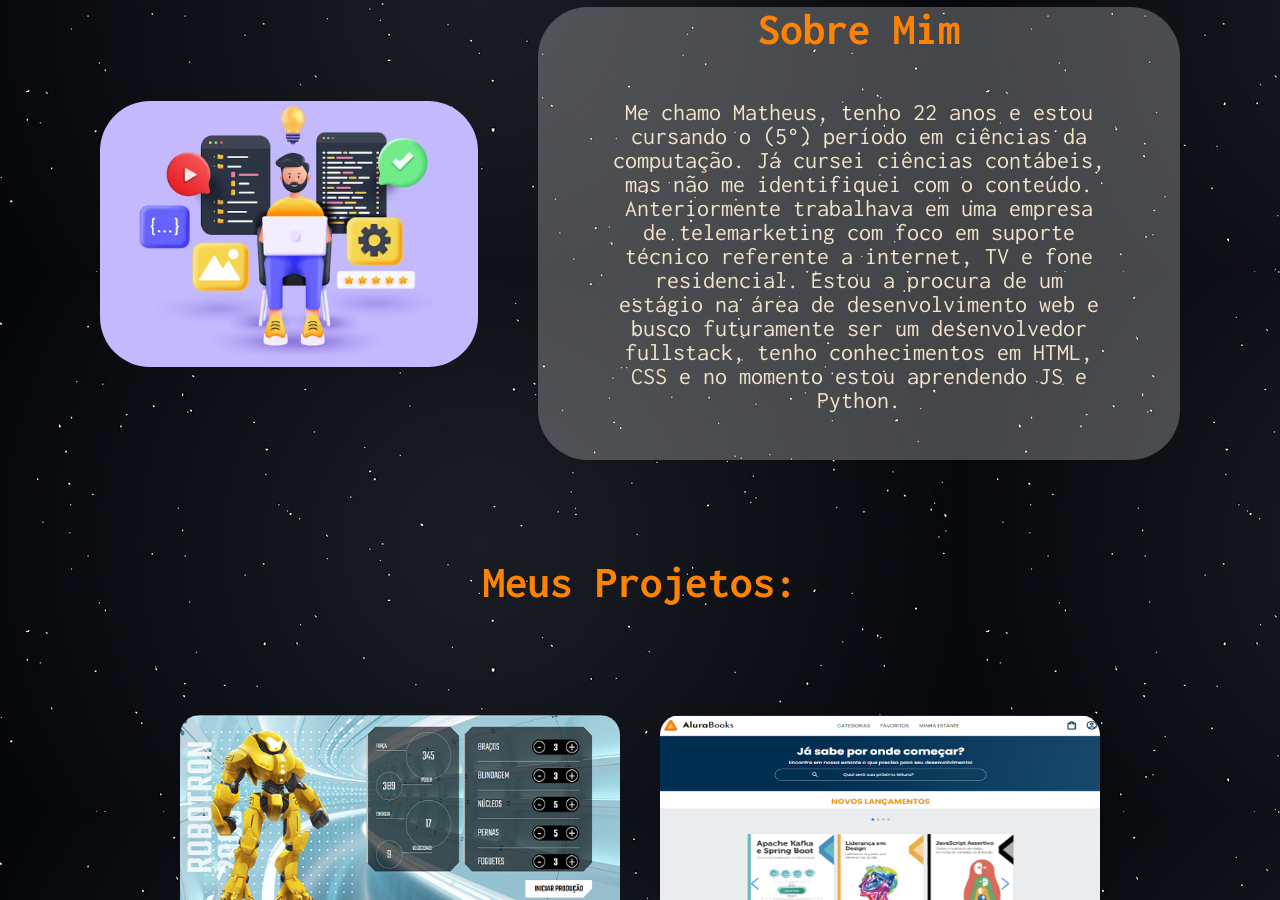
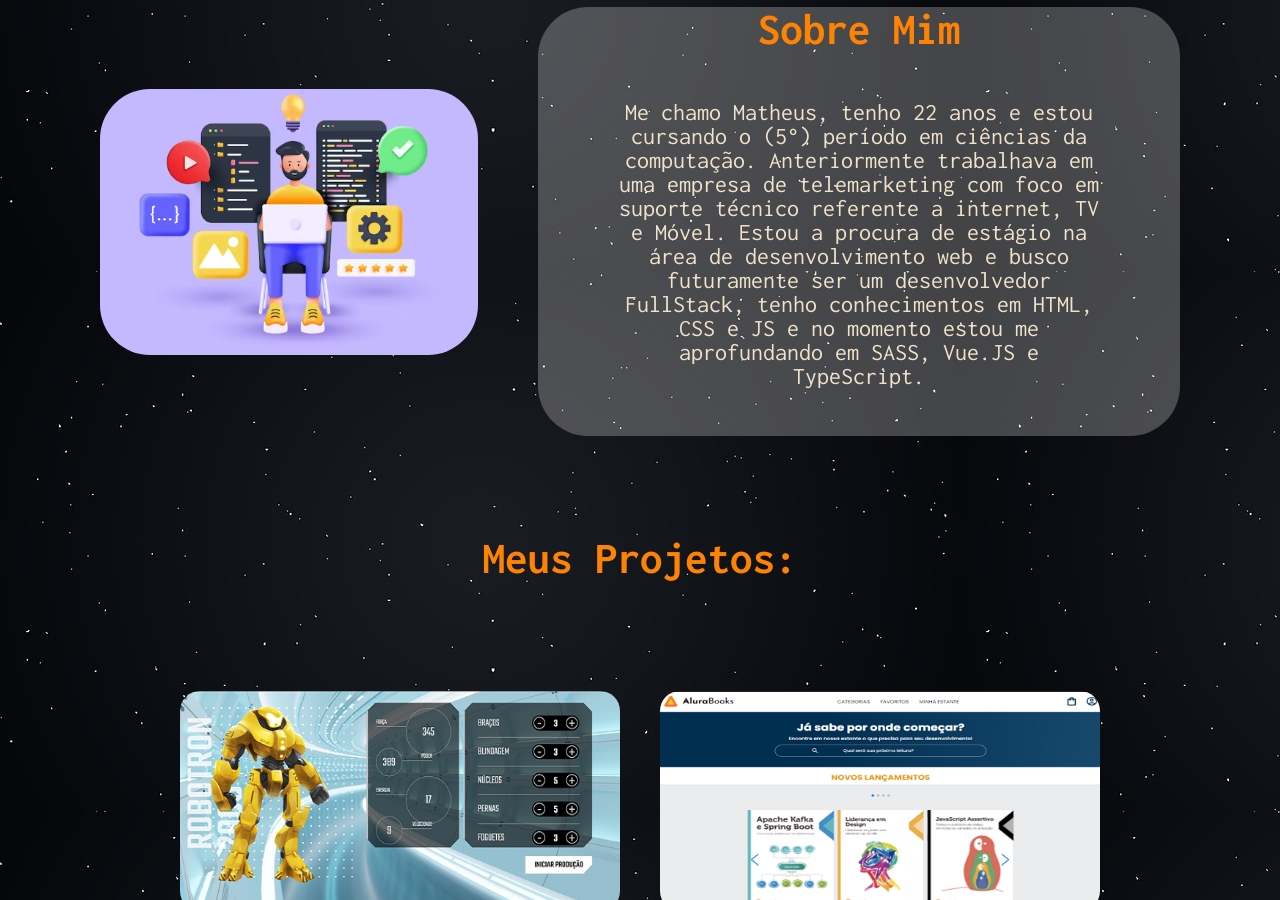
Before and after one commit to SOU-EU-MATHEUS/portfolio-BETA, a plain HTML site: page index.html in a window 1280 px wide. Shown: the part 809-1709 px from the top of the page. Drawn offline with Linux system fonts and the light colour scheme.

Commit message:
Update index.html

```diff
--- a/index.html
+++ b/index.html
@@ -60,12 +60,12 @@
     <div class="sobre__mim__escrita">
       <h1 class="sobre__mim-titulo">Sobre Mim</h1>
       <p class="sobre__mim-texto">Me chamo Matheus, tenho 22 anos e estou cursando o (5°) período em ciências da
-        computação. Já cursei ciências contábeis, mas não me identifiquei com o conteúdo. Anteriormente trabalhava em
+        computação. Anteriormente trabalhava em
         uma
-        empresa de telemarketing com foco em suporte técnico referente a internet, TV e fone residencial. Estou a
+        empresa de telemarketing com foco em suporte técnico referente a internet, TV e Móvel. Estou a
         procura
-        de um estágio na área de desenvolvimento web e busco futuramente ser um desenvolvedor fullstack, tenho
-        conhecimentos em HTML, CSS e no momento estou aprendendo JS e Python.</p>
+        de estágio na área de desenvolvimento web e busco futuramente ser um desenvolvedor FullStack, tenho
+        conhecimentos em HTML, CSS e JS e no momento estou me aprofundando em SASS, Vue.JS e TypeScript.</p>
     </div>
   </div>
 
```
